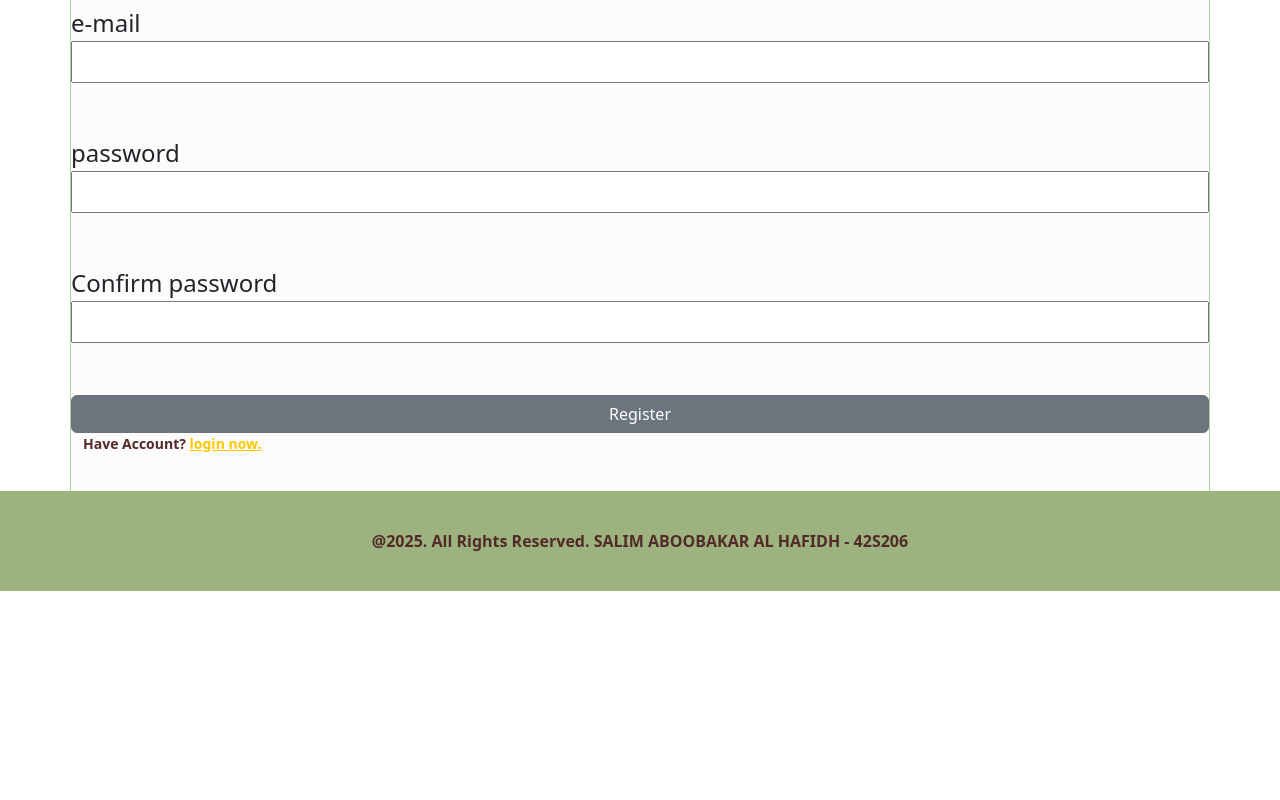
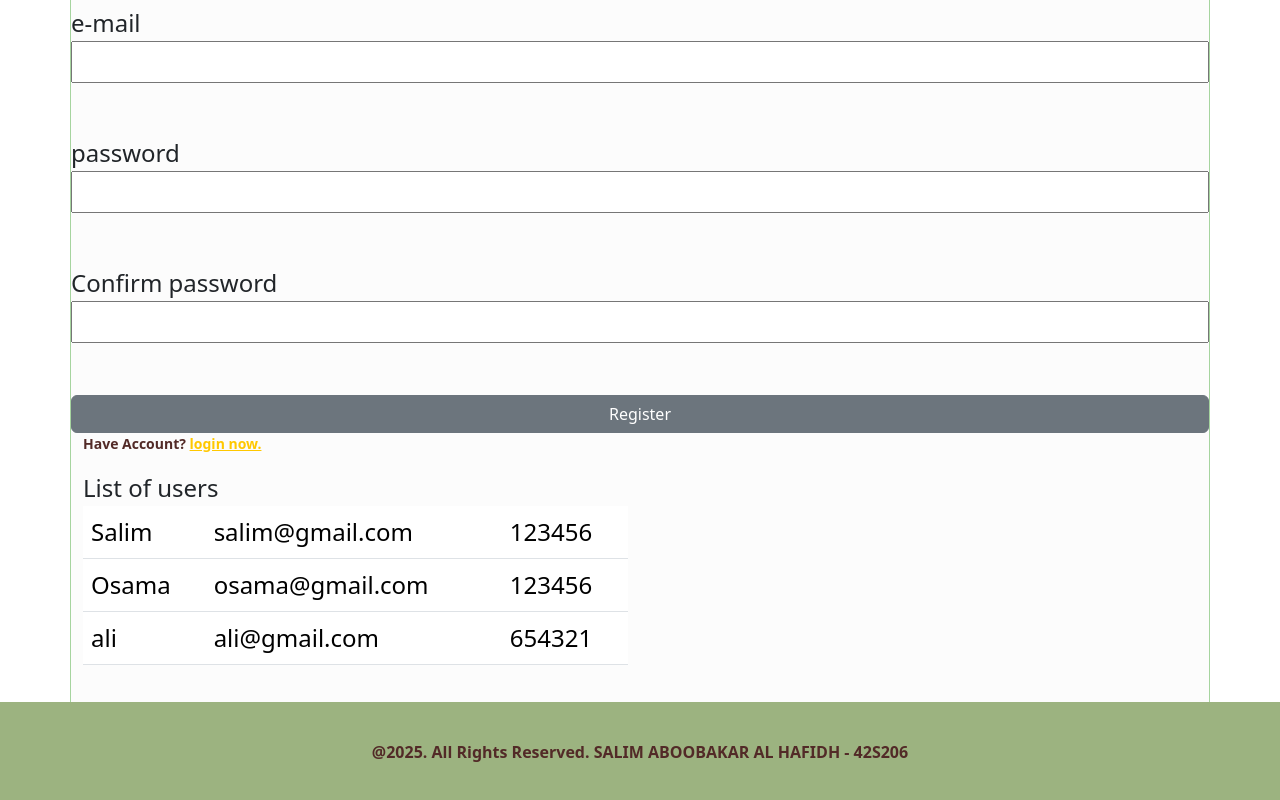
Before and after one commit to SalimAboobakar/postit-app, a React (Create React App) app in the folder client/: page /register in a window 1280 px wide. Shown: the part 314-1114 px from the top of the page. Before the commit the page ends 905 px from the top, so only its background shows below. Built offline with nearby package versions, Linux system fonts and the light colour scheme.

Commit message:
update the reducer

```diff
--- a/client/src/Components/Register.js
+++ b/client/src/Components/Register.js
@@ -7,6 +7,8 @@ import { userSchemaValidation } from "./Validations/UserValidations";
 import { useForm, useFormState } from "react-hook-form";
 
 import { yupResolver } from "@hookform/resolvers/yup";
+import { useSelector } from "react-redux";
+
 const Register = () => {
   const {
     register,
@@ -18,6 +20,9 @@ const Register = () => {
   const onSubmit = (data) => {
     console.log("Form Data", data); // You can handle the form submission here
   };
+
+  const userList = useSelector((state) => state.users.value);
+
   return (
     <div>
       <Container className="div-form">
@@ -71,6 +76,22 @@ const Register = () => {
             </p>
           </Row>
         </Form>
+        <Row>
+          <Col md={6}>
+            List of users
+            <table className="table">
+              <tbody>
+                {userList.map((user) => (
+                  <tr key={user.id}>
+                    <td>{user.name}</td>
+                    <td>{user.email}</td>
+                    <td>{user.password}</td>
+                  </tr>
+                ))}
+              </tbody>
+            </table>
+          </Col>
+        </Row>
       </Container>
     </div>
   );
--- /dev/null
+++ b/client/src/Exampledata.js
@@ -0,0 +1,20 @@
+export const UsersData = [
+  {
+    id: 1,
+    name: "Salim",
+    email: "salim@gmail.com",
+    password: "123456",
+  },
+  {
+    id: 2,
+    name: "Osama",
+    email: "osama@gmail.com",
+    password: "123456",
+  },
+  {
+    id: 3,
+    name: "ali",
+    email: "ali@gmail.com",
+    password: "654321",
+  },
+];
--- a/client/src/Features/UserSlice.js
+++ b/client/src/Features/UserSlice.js
@@ -1,6 +1,7 @@
 import { createSlice } from "@reduxjs/toolkit";
+import { UsersData } from "../Exampledata";
 
-const initialState = { value: [] };
+const initialState = { value: UsersData };
 export const userSlice = createSlice({
   name: "users",
   initialState,
--- a/client/src/Store/store.js
+++ b/client/src/Store/store.js
@@ -2,6 +2,6 @@ import { configureStore } from "@reduxjs/toolkit";
 import usersReduce from "../Features/UserSlice";
 export const store = configureStore({
   reducer: {
-    user: usersReduce,
+    users: usersReduce,
   },
 });
--- a/client/src/index.js
+++ b/client/src/index.js
@@ -1,10 +1,10 @@
 import React from "react";
 import ReactDOM from "react-dom/client";
 import App from "./App";
-
+import Login from "./Components/Login";
 import { store } from "./Store/store";
 import { Provider } from "react-redux";
-
+import { Link } from "react-router-dom";
 const root = ReactDOM.createRoot(document.getElementById("root"));
 
 root.render(
```
